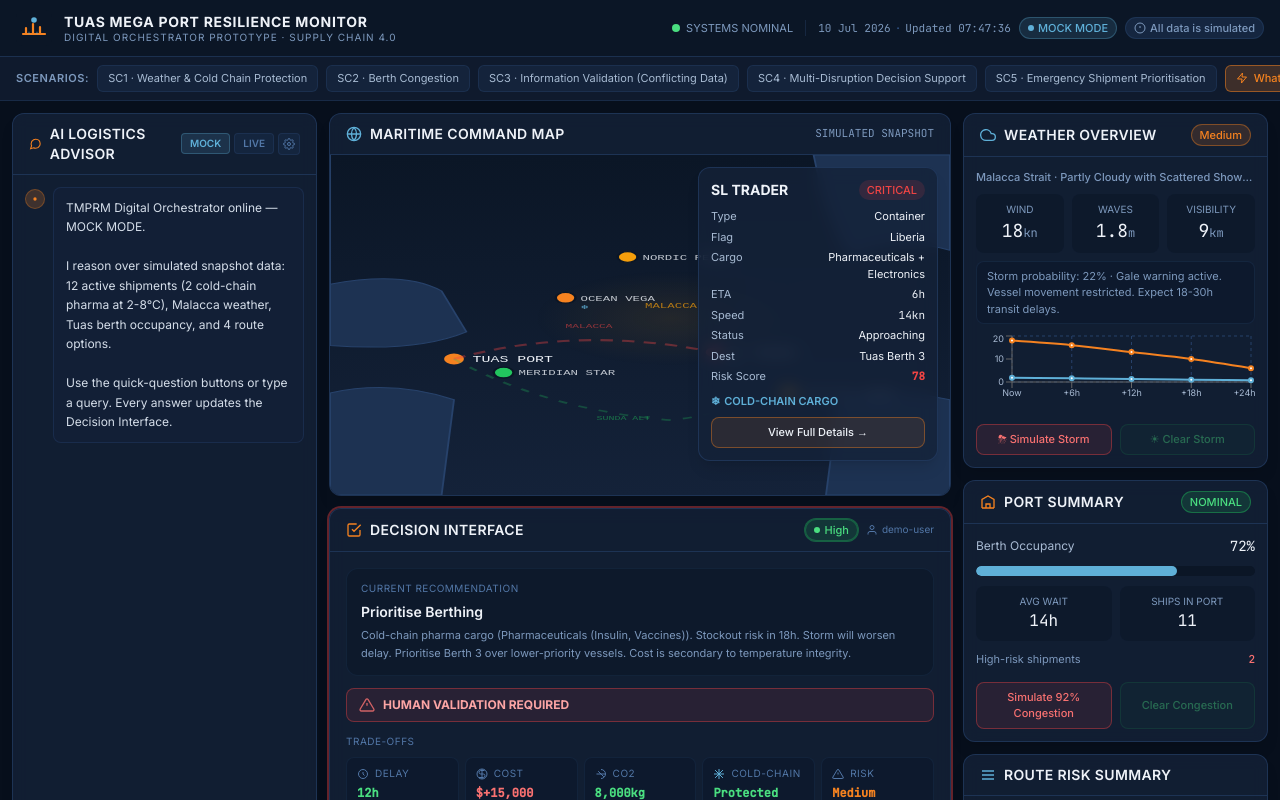
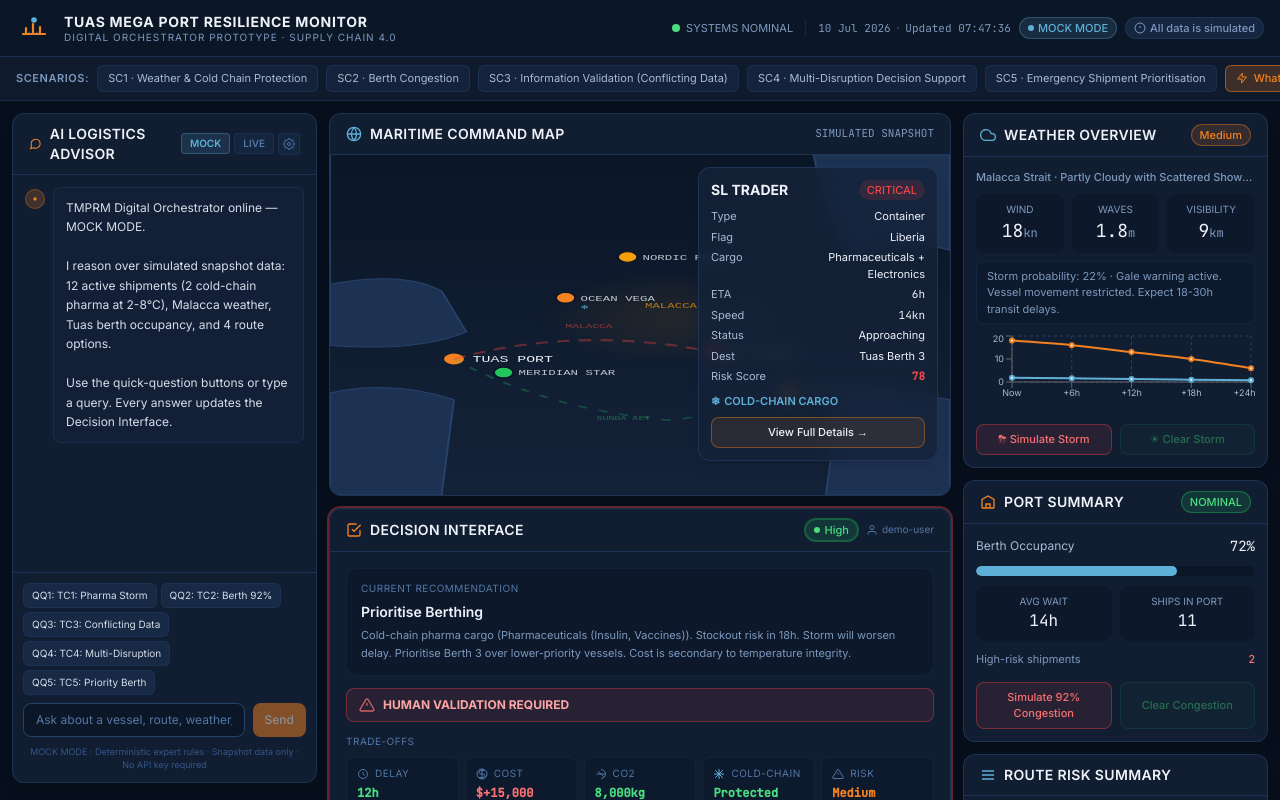
Before and after one commit to unaisah-a/Tuas-Mega-Port-Resilience-Monitor-2, a React (Vite) app: page / in a window 1280 px wide. Shown: the top 800 px of the page. Built offline with nearby package versions, Linux system fonts and the light colour scheme.

Commit message:
Fix chat card height and scrolling

```diff
--- a/src/components/ChatAdvisor.jsx
+++ b/src/components/ChatAdvisor.jsx
@@ -295,7 +295,7 @@ const ChatAdvisor = forwardRef(function ChatAdvisor({
   }
 
   return (
-    <div className="card flex flex-col" style={{ flex: 1, minHeight: 0 }}>
+    <div className="card flex flex-col" style={{ height: 'calc(100vh - 130px)', minHeight: '400px', overflow: 'hidden' }}>
       {/* Header */}
       <div className="card-header shrink-0">
         <div className="flex items-center gap-2">
```
